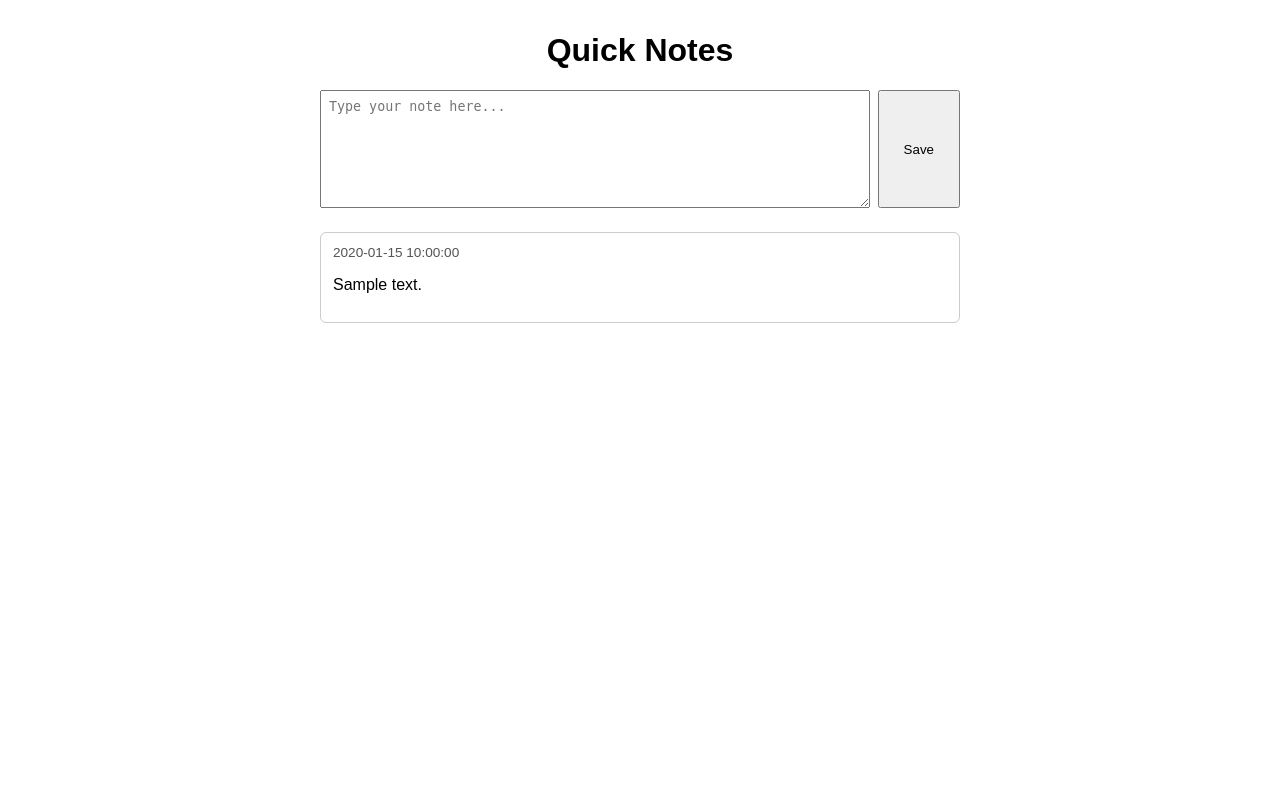
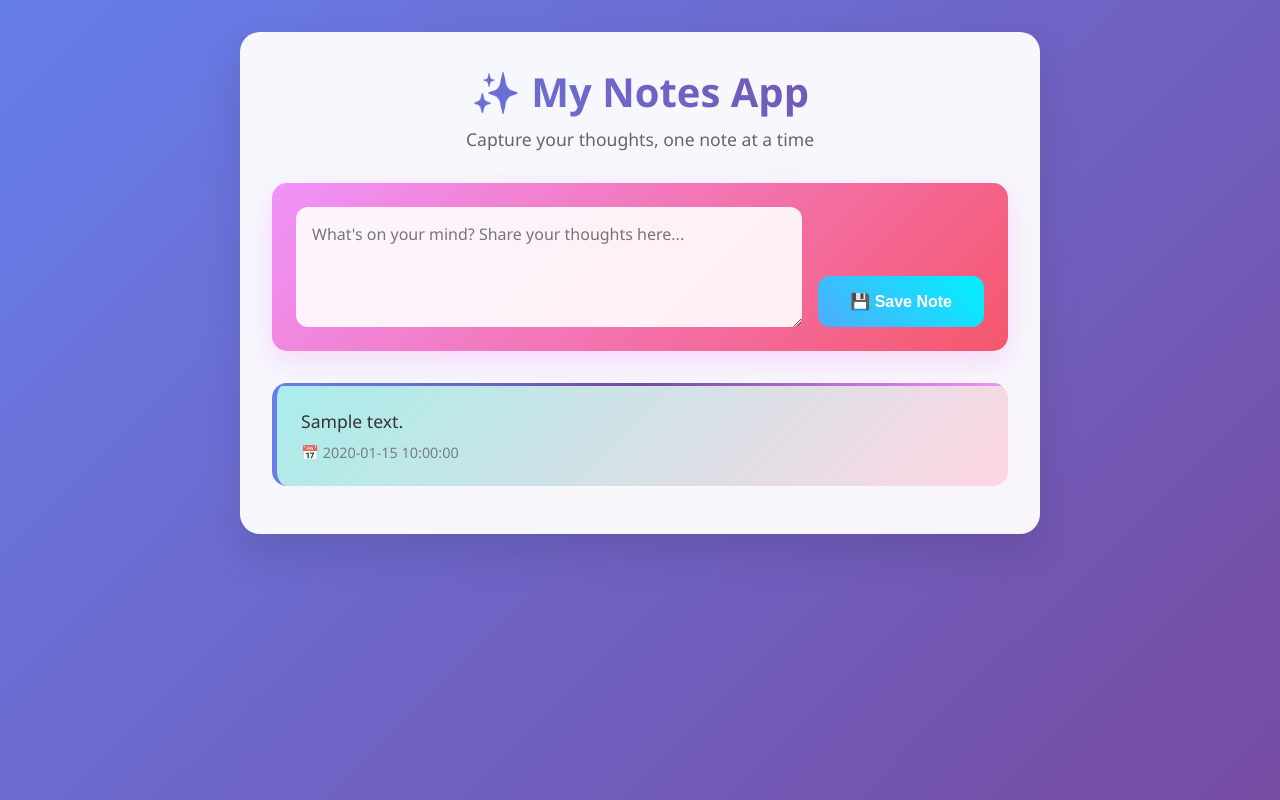
Before and after one commit to danishumer786/notes-app, a Python web app: template templates/index.html in a window 1280 px wide. Run offline with Jinja, Linux system fonts and the light colour scheme; the template is opened without the code that fills it: most values are stand-ins (such as "Sample title", 1, 10 or a date in 2020).

Commit message:
modified the html for better look.

```diff
--- a/templates/index.html
+++ b/templates/index.html
@@ -2,33 +2,227 @@
 <html lang="en">
 <head>
     <meta charset="utf-8">
-    <title>Quick Notes</title>
+    <meta name="viewport" content="width=device-width, initial-scale=1.0">
+    <title>✨ My Notes App</title>
     <style>
-        body { font-family: Arial, sans-serif; margin: 2rem auto; max-width: 640px; }
-        h1 { text-align: center; }
-        form { display: flex; gap: 0.5rem; margin-bottom: 1.5rem; }
-        textarea { flex: 1; height: 100px; padding: 0.5rem; }
-        button { padding: 0.75rem 1.5rem; cursor: pointer; }
-        ul { list-style: none; padding: 0; }
-        li { border: 1px solid #ccc; padding: 0.75rem; margin-bottom: 0.75rem; border-radius: 6px; }
-        time { display: block; font-size: 0.85rem; color: #555; }
+        * {
+            margin: 0;
+            padding: 0;
+            box-sizing: border-box;
+        }
+
+        body {
+            font-family: 'Segoe UI', Tahoma, Geneva, Verdana, sans-serif;
+            background: linear-gradient(135deg, #667eea 0%, #764ba2 100%);
+            min-height: 100vh;
+            padding: 2rem;
+        }
+
+        .container {
+            max-width: 800px;
+            margin: 0 auto;
+            background: rgba(255, 255, 255, 0.95);
+            border-radius: 20px;
+            padding: 2rem;
+            box-shadow: 0 20px 40px rgba(0, 0, 0, 0.1);
+            backdrop-filter: blur(10px);
+        }
+
+        .header {
+            text-align: center;
+            margin-bottom: 2rem;
+        }
+
+        h1 {
+            background: linear-gradient(45deg, #667eea, #764ba2);
+            -webkit-background-clip: text;
+            -webkit-text-fill-color: transparent;
+            background-clip: text;
+            font-size: 2.5rem;
+            font-weight: bold;
+            margin-bottom: 0.5rem;
+        }
+
+        .subtitle {
+            color: #666;
+            font-size: 1.1rem;
+            font-weight: 300;
+        }
+
+        .note-form {
+            background: linear-gradient(135deg, #f093fb 0%, #f5576c 100%);
+            padding: 1.5rem;
+            border-radius: 15px;
+            margin-bottom: 2rem;
+            box-shadow: 0 10px 30px rgba(240, 147, 251, 0.3);
+        }
+
+        .form-container {
+            display: flex;
+            gap: 1rem;
+            align-items: flex-end;
+        }
+
+        textarea {
+            flex: 1;
+            height: 120px;
+            padding: 1rem;
+            border: none;
+            border-radius: 12px;
+            font-size: 1rem;
+            font-family: inherit;
+            resize: vertical;
+            background: rgba(255, 255, 255, 0.9);
+            backdrop-filter: blur(10px);
+            transition: all 0.3s ease;
+        }
+
+        textarea:focus {
+            outline: none;
+            background: rgba(255, 255, 255, 1);
+            transform: translateY(-2px);
+            box-shadow: 0 5px 15px rgba(0, 0, 0, 0.2);
+        }
+
+        .btn-save {
+            background: linear-gradient(45deg, #4facfe 0%, #00f2fe 100%);
+            border: none;
+            color: white;
+            padding: 1rem 2rem;
+            border-radius: 12px;
+            font-size: 1rem;
+            font-weight: 600;
+            cursor: pointer;
+            transition: all 0.3s ease;
+            height: fit-content;
+        }
+
+        .btn-save:hover {
+            transform: translateY(-2px);
+            box-shadow: 0 8px 25px rgba(79, 172, 254, 0.4);
+        }
+
+        .notes-list {
+            list-style: none;
+        }
+
+        .note-item {
+            background: linear-gradient(135deg, #a8edea 0%, #fed6e3 100%);
+            padding: 1.5rem;
+            margin-bottom: 1rem;
+            border-radius: 15px;
+            border-left: 5px solid #667eea;
+            transition: all 0.3s ease;
+            position: relative;
+            overflow: hidden;
+        }
+
+        .note-item:hover {
+            transform: translateY(-3px);
+            box-shadow: 0 15px 35px rgba(0, 0, 0, 0.1);
+        }
+
+        .note-item::before {
+            content: '';
+            position: absolute;
+            top: 0;
+            left: 0;
+            right: 0;
+            height: 3px;
+            background: linear-gradient(90deg, #667eea, #764ba2, #f093fb);
+        }
+
+        .note-content {
+            font-size: 1.1rem;
+            line-height: 1.6;
+            color: #333;
+            margin-bottom: 0.5rem;
+            word-wrap: break-word;
+        }
+
+        .note-time {
+            font-size: 0.9rem;
+            color: #666;
+            font-weight: 500;
+            opacity: 0.8;
+        }
+
+        .empty-state {
+            text-align: center;
+            padding: 3rem 1rem;
+            color: #666;
+        }
+
+        .empty-state .emoji {
+            font-size: 4rem;
+            margin-bottom: 1rem;
+            display: block;
+        }
+
+        .empty-state p {
+            font-size: 1.2rem;
+            margin-bottom: 0.5rem;
+        }
+
+        .empty-state .subtitle {
+            font-size: 1rem;
+            opacity: 0.7;
+        }
+
+        @media (max-width: 768px) {
+            body {
+                padding: 1rem;
+            }
+
+            .container {
+                padding: 1rem;
+            }
+
+            h1 {
+                font-size: 2rem;
+            }
+
+            .form-container {
+                flex-direction: column;
+                align-items: stretch;
+            }
+
+            .btn-save {
+                margin-top: 1rem;
+            }
+        }
     </style>
 </head>
 <body>
-    <h1>Quick Notes</h1>
+    <div class="container">
+        <div class="header">
+            <h1>✨ My Notes App</h1>
+            <p class="subtitle">Capture your thoughts, one note at a time</p>
+        </div>
+
+        <div class="note-form">
             <form method="post">
-        <textarea name="content" placeholder="Type your note here..." required></textarea>
-        <button type="submit">Save</button>
+                <div class="form-container">
+                    <textarea name="content" placeholder="What's on your mind? Share your thoughts here..." required></textarea>
+                    <button type="submit" class="btn-save">💾 Save Note</button>
+                </div>
             </form>
-    <ul>
+        </div>
+
+        <ul class="notes-list">
             {% for note in notes %}
-            <li>
-                <time>{{ note['created_at'] }}</time>
-                <p>{{ note['content'] }}</p>
+                <li class="note-item">
+                    <div class="note-content">{{ note['content'] }}</div>
+                    <div class="note-time">📅 {{ note['created_at'] }}</div>
                 </li>
             {% else %}
-            <li>No notes yet. Add your first one!</li>
+                <div class="empty-state">
+                    <span class="emoji">📝</span>
+                    <p>No notes yet!</p>
+                    <p class="subtitle">Start by adding your first note above ✨</p>
+                </div>
             {% endfor %}
         </ul>
+    </div>
 </body>
 </html>
```
Lines whose indentation alone changed are shown as unchanged.
